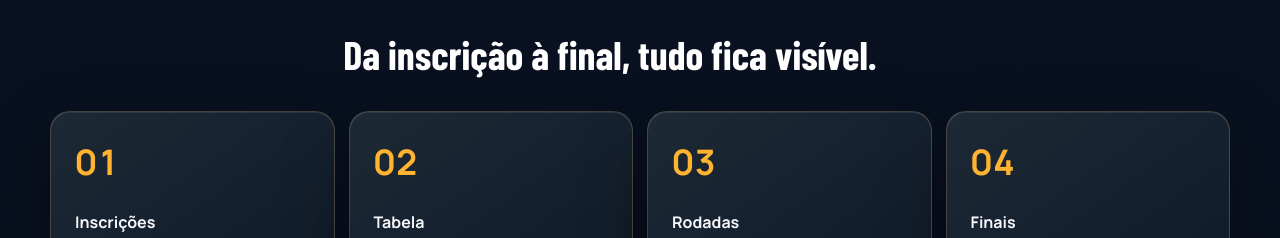
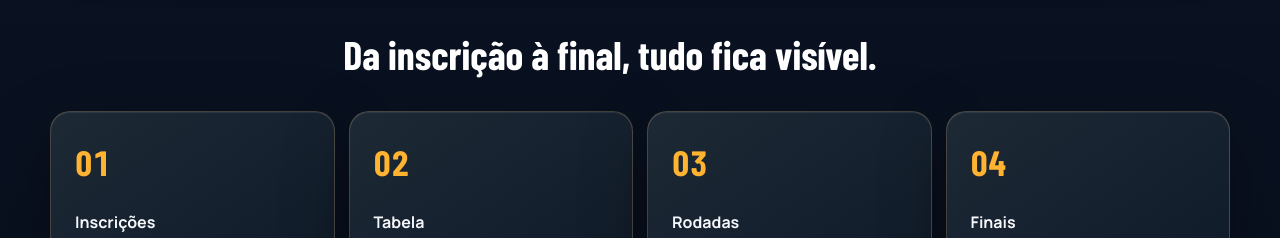
Before and after one commit to caiqueno/volei-space, a Next.js app: page / in a window 1280 px wide. Shown: the part 3740-3978 px from the top of the page. Built offline with nearby package versions, Linux system fonts and the light colour scheme; no server answers.

Commit message:
Faz os números da linha do tempo usarem Barlow Condensed.
A regra da base para a etapa da home era mais específica que a classe nova e mantinha a Manrope. A camada local só aumenta a especificidade, sem alterar o utilitário.

Co-authored-by: caiqueno <caiqueno@users.noreply.github.com>

```diff
--- a/src/styles/microinteracoes.module.css
+++ b/src/styles/microinteracoes.module.css
@@ -84,7 +84,11 @@
   animation: mi-pop 220ms ease-out backwards;
 }
 
-.numero {
+.numero,
+:global(.timeline-item) strong.numero,
+:global(.luva-card) .numero,
+:global(.championship-card) .numero,
+:global(.public-panel) .numero {
   font-family: var(--font-display), 'Barlow Condensed', ui-sans-serif, system-ui, sans-serif;
   font-weight: 700;
   font-variant-numeric: tabular-nums;
```
